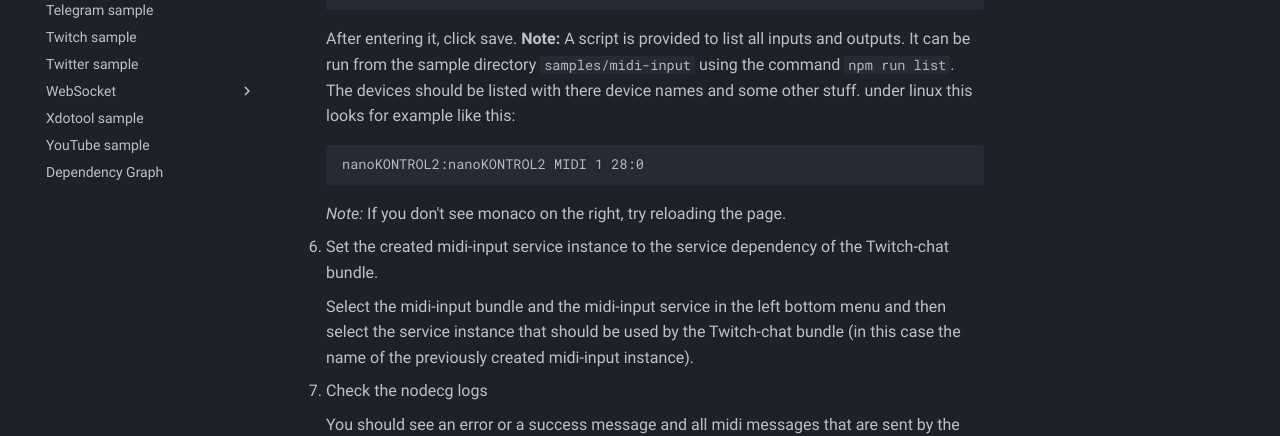
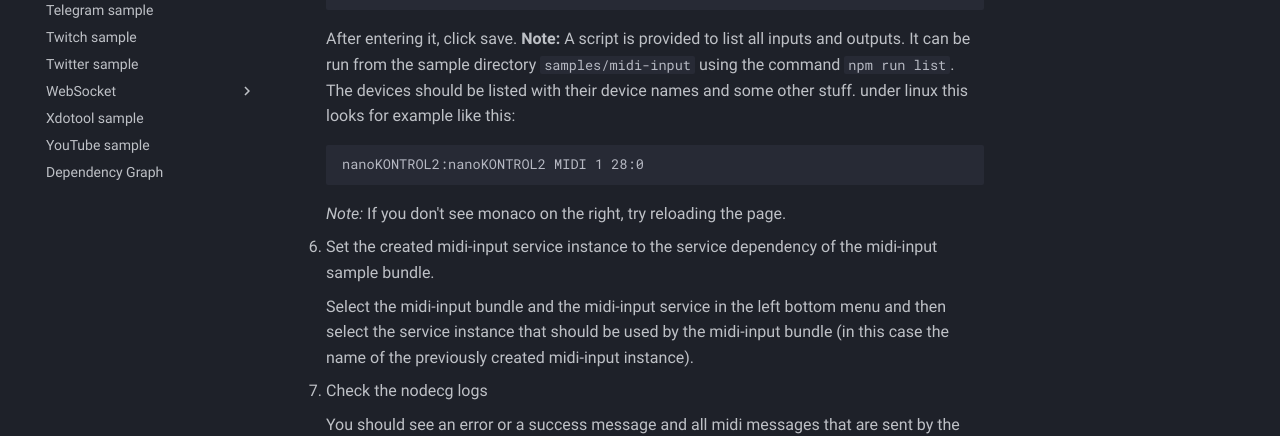
Before and after one commit to codeoverflow-org/nodecg-io-docs, an MkDocs documentation site: the page built from docs/samples/midi-input.md, in a window 1280 px wide and 900 px high, scrolled down 567 px. Shown: the part 340-776 px from the top of the window. Built offline with MkDocs 1.6.1 and Material for MkDocs 9.7.7, drawn with Linux system fonts in a browser that asks for light colours; comment, search, counter and statistics services are not loaded.

Commit message:
Apply suggestions from code review

````diff
--- a/docs/samples/midi-input.md
+++ b/docs/samples/midi-input.md
@@ -28,7 +28,7 @@ The midi-input example bundle in `samples/midi-input` demonstrates the the abili
     ```
 
     After entering it, click save.
-    __Note:__ A script is provided to list all inputs and outputs. It can be run from the sample directory `samples/midi-input` using the command `npm run list`. The devices should be listed with there device names and some other stuff.
+    __Note:__ A script is provided to list all inputs and outputs. It can be run from the sample directory `samples/midi-input` using the command `npm run list`. The devices should be listed with their device names and some other stuff.
     under linux this looks for example like this:
 
     ```
@@ -37,9 +37,9 @@ The midi-input example bundle in `samples/midi-input` demonstrates the the abili
 
     _Note:_ If you don't see monaco on the right, try reloading the page.
 
-6. Set the created midi-input service instance to the service dependency of the Twitch-chat bundle.
+6. Set the created midi-input service instance to the service dependency of the midi-input sample bundle.
 
-    Select the midi-input bundle and the midi-input service in the left bottom menu and then select the service instance that should be used by the Twitch-chat bundle (in this case the name of the previously created midi-input instance).
+    Select the midi-input bundle and the midi-input service in the left bottom menu and then select the service instance that should be used by the midi-input bundle (in this case the name of the previously created midi-input instance).
 
 7. Check the nodecg logs
 
````
